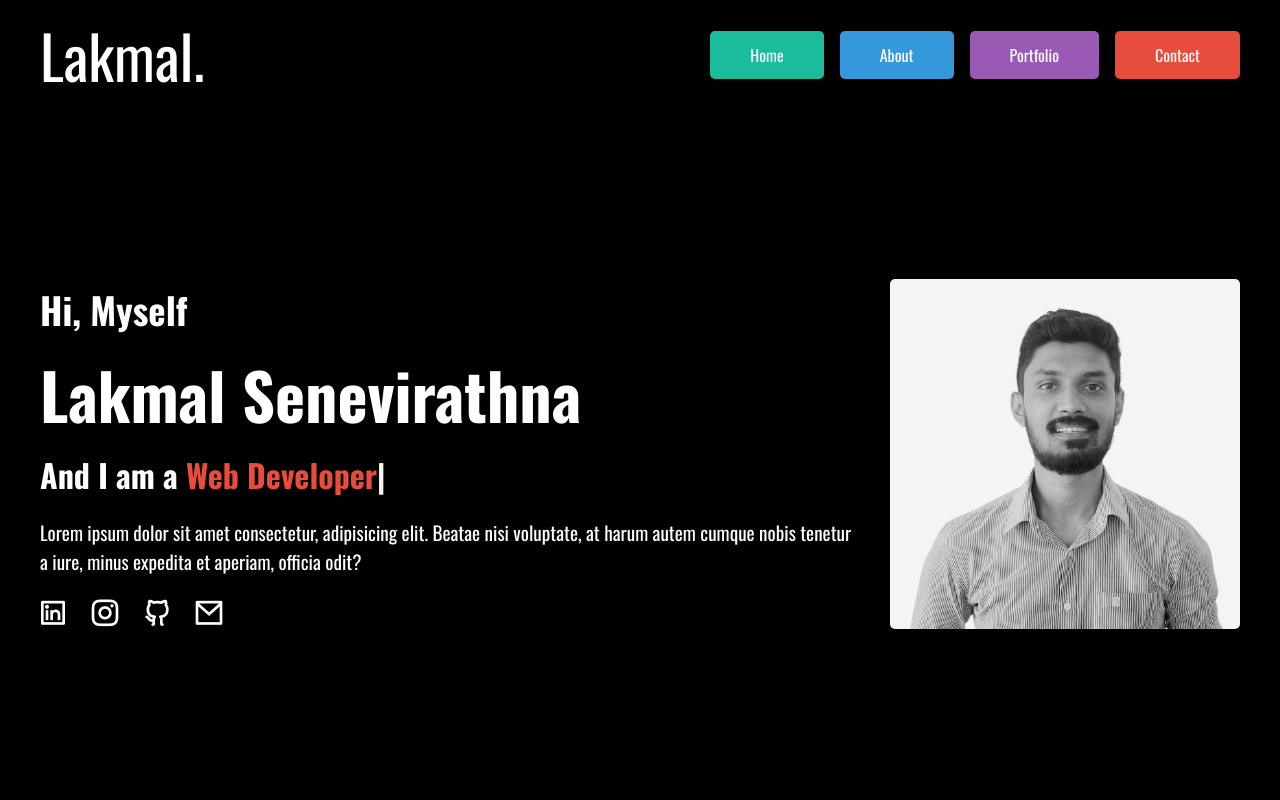
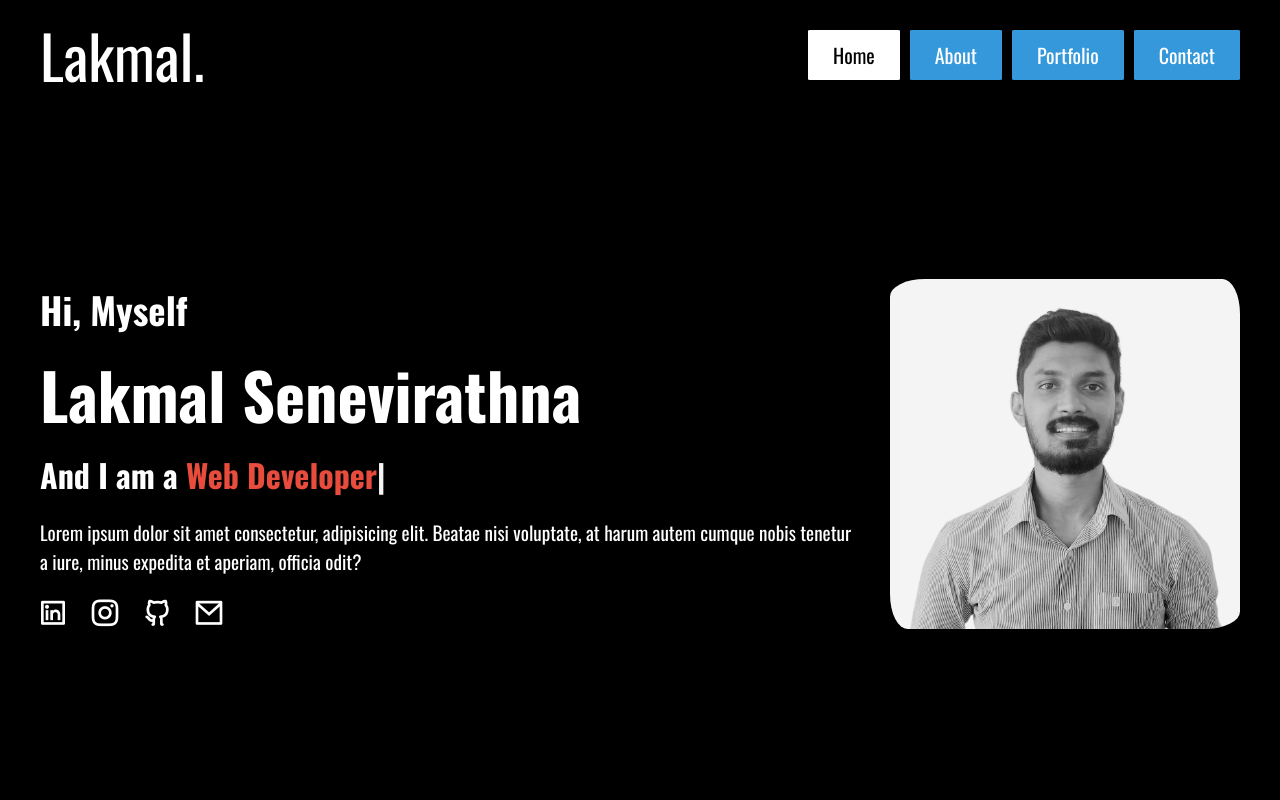
Before and after one commit to LakmalSenevirathna/portfolio-website-react, a React (Vite) app: page / in a window 1280 px wide. Shown: the top 800 px of the page. Built offline with nearby package versions, Linux system fonts and the light colour scheme.

Commit message:
Add mobile navigation

```diff
--- a/src/Components/About/About.css
+++ b/src/Components/About/About.css
@@ -39,6 +39,11 @@
 
 .skill img{
     width: 70%;
+    transition: .5s ease-out;
+}
+
+.skill:hover img{
+    transform: scale(1.1);
 }
 
 /* .about__content{
--- a/src/Components/Contact/Contact.css
+++ b/src/Components/Contact/Contact.css
@@ -4,7 +4,7 @@
 }
 
 .contact__section__container .contact__header{
-    color: #e74c3c;
+    color: #3498db;
     font-size: 80px;
     margin-bottom: 40px;
     text-align: right;
--- a/src/Components/Header/Header.css
+++ b/src/Components/Header/Header.css
@@ -47,7 +47,7 @@
 
 .header__image{
     max-width: 350px;
-    border-radius: 5px;
+    border-radius: 10% 5%/5% 10%;
 }
 
 @media (max-width: 767px) {
--- a/src/Components/Navbar/Navbar.css
+++ b/src/Components/Navbar/Navbar.css
@@ -14,37 +14,37 @@
     cursor: pointer;
 }
 
-.navbar__links{
-    list-style: none;
+.navbar__container ul{
   display: flex;
-    gap: 1rem;
 }
 
-.navbar__link{
-    text-decoration: none;
-    padding: 12px 40px;
-    border-radius: 5px;
+.navbar__container ul li .navbar__link{
+  display: block;
+  color: white;
+  font-size: 20px;
+  padding: 10px 25px;
+  border-radius: 2%;
+  margin: 0px 5px;
+  background-color: #3498db;
   cursor: pointer;
 }
 
-.navbar__item:nth-child(1) .navbar__link {
-    background-color: #1abc9c;
+ul li:last-child .navbar__link{
+  margin: 0px 0px 0px 5px;
 }
 
-  .navbar__item:nth-child(2) .navbar__link {
-    background-color: #3498db;
+.navbar__container ul li .navbar__link:hover{
+  background-color: white;
+  color: black;
 }
 
-  .navbar__item:nth-child(3) .navbar__link {
-    background-color: #9b59b6;
+.navbar__container ul li .navbar__link.active{
+  background-color: white;
+  color: black;
 }
 
-  .navbar__item:nth-child(4) .navbar__link {
-    background-color: #e74c3c;
-  }
-
-  .navbar__link:hover {
-    opacity: 0.8;
+.hamburger{
+  display: none;
 }
 
 @media (max-width: 767px) {
@@ -52,7 +52,55 @@
     padding: 0px 10px;
   }
 
-  .navbar__links{
-    display: none;
+  .hamburger{
+    display: block;
+    cursor: pointer;
   }
+
+  .hamburger .line{
+    width: 40px;
+    color: white;
+    height: 5px;
+    background: white;
+    border-radius: 12px;
+    margin-bottom: 8px;
   }
+
+  .hamburger .line:last-child {
+    margin-bottom: 0;
+}
+
+  .navbar__container{
+    /* height: 316px; */
+    height: 0;
+    position: absolute;
+    top: 80px;
+    left: 0;
+    right: 0;
+    width: 100vw;
+    background: black;
+    transition: .5s;
+    overflow: hidden;
+  }
+
+  .navbar__container.active{
+    height: 316px;
+  }
+
+  .navbar__container ul{
+    display: block;
+    width: fit-content;
+    margin: 40px auto 40px auto;
+    text-align: center;
+    transition: .5s;
+  }
+
+  ul li:last-child .navbar__link{
+    margin: 0px 5px;
+  }
+
+  .navbar__container ul li .navbar__link{
+    margin-bottom: 12px;
+  }
+
+}
--- a/src/Components/Navbar/Navbar.jsx
+++ b/src/Components/Navbar/Navbar.jsx
@@ -1,28 +1,44 @@
-import React from 'react'
+import React, { useState } from 'react'
 import './Navbar.css'
 import { Link } from 'react-scroll'
 
 const Navbar = () => {
+
+  //Hamburger menu function
+  const [isActive, setIsActive] = useState(false);
+
+  const handleClick = () => {
+    setIsActive(!isActive);
+  }
+
+  //Existing class names for the div
+  const baseClass = 'navbar__container';
+
   return (
     <nav className='navbar'>
       <div className='navbar__logo'>
       <Link to="home" spy={true} smooth={true} offset={-280} duration={800}> Lakmal. </Link>
       </div>
-      <div className="navbar__container">
-        <ul className='navbar__links'>
-            <li className='navbar__item'>
+      <div className={`${baseClass} ${isActive ? 'active' : ''}`}>
+        <ul>
+            <li>
               <Link className='navbar__link' to="home" spy={true} smooth={true} offset={-280} duration={800}> Home </Link>
             </li>
-            <li className='navbar__item'>
+            <li>
               <Link className='navbar__link' to="about" spy={true} smooth={true} offset={-150} duration={800}> About </Link>
             </li>
-            <li className='navbar__item'>
+            <li>
               <Link className='navbar__link' to="portfolio" spy={true} smooth={true} offset={-150} duration={800}> Portfolio </Link>
             </li>
-            <li className='navbar__item'>
+            <li>
             <Link className='navbar__link' to="contact" spy={true} smooth={true} offset={-150} duration={800}> Contact </Link>
             </li>
         </ul>
+      </div>
+      <div className="hamburger" onClick={handleClick}>
+        <div className="line"></div>
+        <div className="line"></div>
+        <div className="line"></div>
       </div>
     </nav>
   )
--- a/src/Components/Portfolio/Portfolio.css
+++ b/src/Components/Portfolio/Portfolio.css
@@ -4,7 +4,7 @@
 }
 
 .portfolio__section__container .portfolio__header{
-    color: #9b59b6;
+    color: #3498db;
     font-size: 80px;
     margin-bottom: 40px;
 }
@@ -67,7 +67,7 @@
     margin-top: 10px;
     margin: 0 auto;
     display: block;
-    margin-top: 30px;
+    margin-top: 60px;
     cursor: pointer;
     border-radius: 5px;
 }
@@ -91,7 +91,15 @@
         width: 100%;
     }
 
+    .content__layer{
+        font-size: 25px;
+    }
+
     .show__more__button{
         padding: 5px 40px;
     }
+
+    .content__layer a i{
+        font-size: 70px;
+    }
 }
--- a/src/index.css
+++ b/src/index.css
@@ -7,6 +7,8 @@
   font-family: "Oswald", sans-serif;
   color: white;
   background-color: black;
+  list-style: none;
+  text-decoration: none;
 }
 
 .container{
```
Lines whose indentation alone changed are shown as unchanged.
